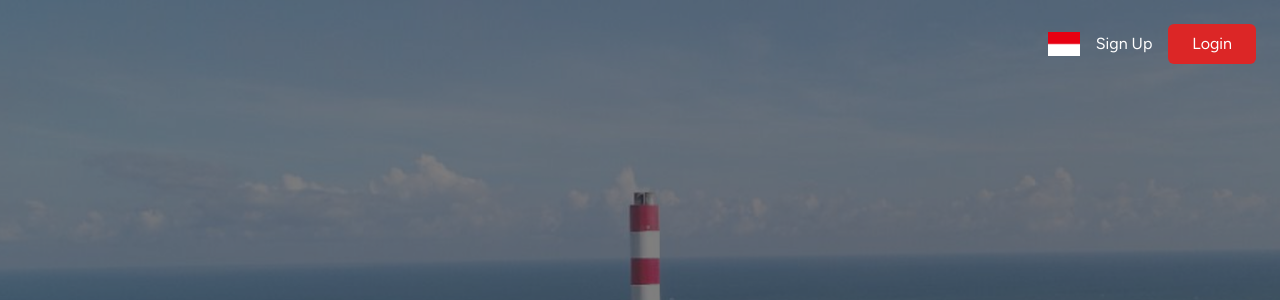
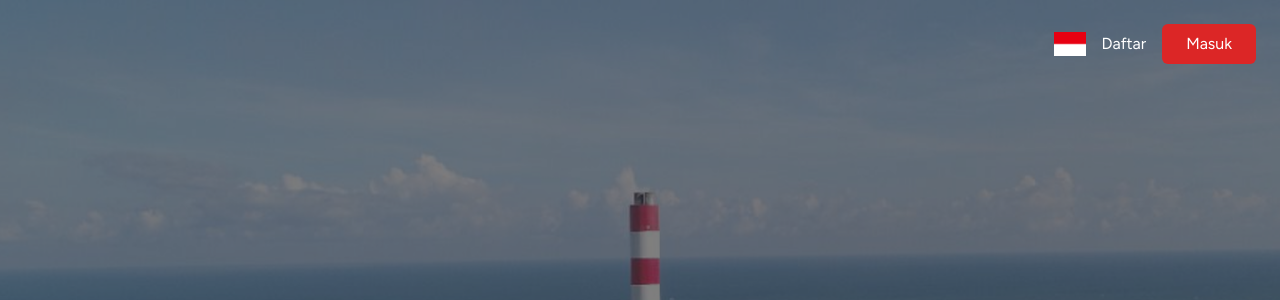
Before and after one commit to Farhann30/Bosowa_PLTU, a Laravel app: page / in a window 1280 px wide. Shown: the top 300 px of the page. Run offline with Laravel 10, Linux system fonts and the light colour scheme; style sheets or scripts are compiled from the project's sources; some libraries are stand-ins or nearby versions.

Commit message:
changes on landingpage

```diff
--- a/resources/js/Pages/Index.jsx
+++ b/resources/js/Pages/Index.jsx
@@ -19,10 +19,10 @@ export default function Welcome({ auth }) {
                         ) : (
                             <>
                                 <Link href={route('register')} className="text-white hover:underline">
-                                    Sign Up
+                                    Daftar
                                 </Link>
                                 <Link href={route('login')} className="bg-red-600 text-white px-6 py-2 rounded-md">
-                                    Login
+                                    Masuk
                                 </Link>
                             </>
                         )}
```
Also changed, not shown: package-lock.json.
